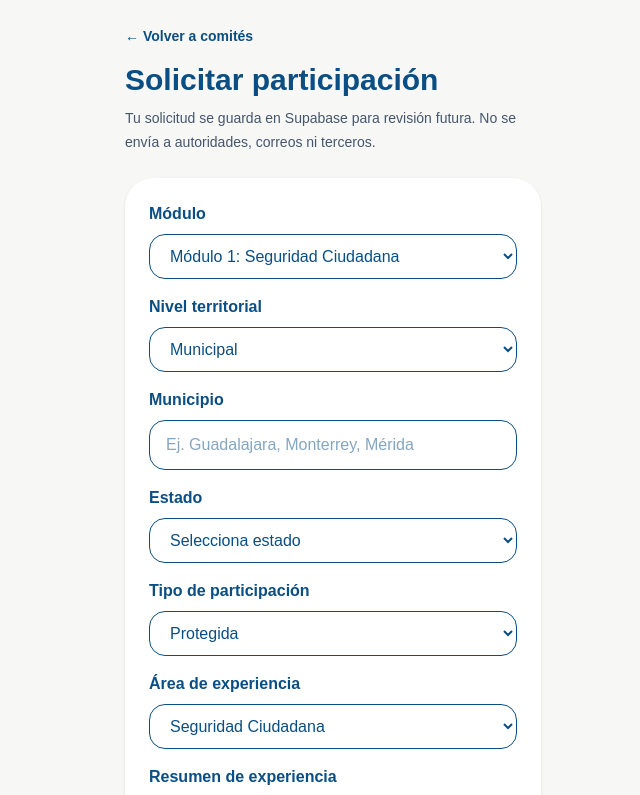
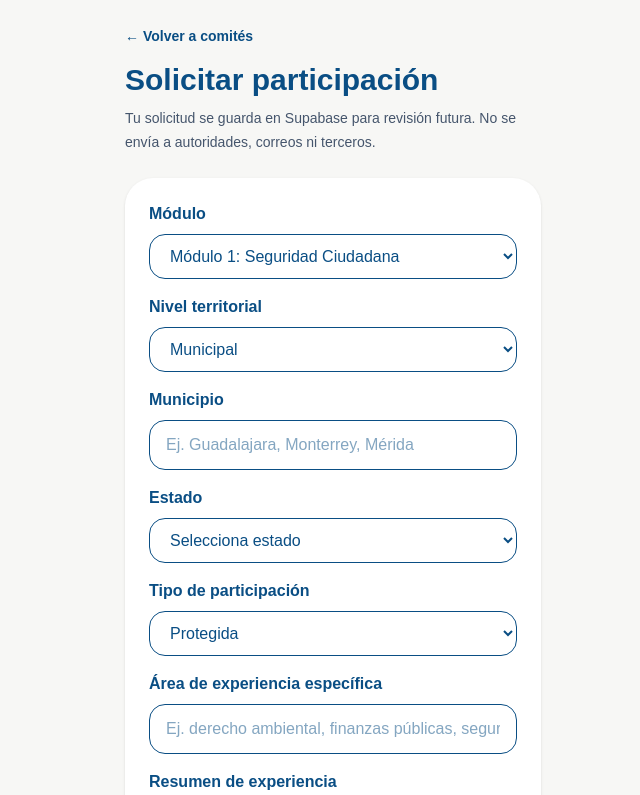
Before and after one commit to TecnocraciaParticipativaMexico/Plataforma, a Next.js app in the folder web/: page /comites/solicitar in a window 1280 px wide. Shown: the top 795 px of the page, without its empty margins (307-947 px from the left). Built offline with nearby package versions, Linux system fonts and the light colour scheme.

Commit message:
fix: fortalecer validacion de solicitudes de comites

```diff
--- a/web/app/comites/solicitar/page.tsx
+++ b/web/app/comites/solicitar/page.tsx
@@ -50,9 +50,10 @@ function textoInvalido(texto: string) {
   const t = texto.toLowerCase().trim();
 
   const bloqueadas = [
-    "ching", "pendej", "puto", "puta", "mierda", "jaja", "jajaja",
-    "asdf", "qwerty", "xxxxx", "prueba", "test", "fake", "falso",
-    "inventado", "no se", "no sé", "nada",
+  "ching", "pendej", "puto", "puta", "mierda", "verga", "mamar", "mama", "papa",
+  "tu mama", "tu mamá", "tu papa", "tu papá", "me la pellizcan", "madre", "padre",
+  "jaja", "jajaja", "asdf", "qwerty", "xxxxx", "prueba", "test", "morena", "prian",
+  "fake", "falso", "inventado", "no se", "no sé", "nada",
   ];
 
   if (t.length < 15) return true;
@@ -69,7 +70,7 @@ export default function SolicitarComitePage() {
   const [state, setState] = useState("");
   const [participationType, setParticipationType] = useState("Protegida");
   const [publicName, setPublicName] = useState("");
-  const [expertiseArea, setExpertiseArea] = useState("Seguridad Ciudadana");
+  const [expertiseArea, setExpertiseArea] = useState("");
   const [experienceSummary, setExperienceSummary] = useState("");
   const [motivation, setMotivation] = useState("");
   const [result, setResult] = useState<any>(null);
@@ -95,10 +96,10 @@ export default function SolicitarComitePage() {
         return;
       }
 
-      if (textoInvalido(experienceSummary)) {
+if (textoInvalido(expertiseArea)) {
   setResult({
     ok: false,
-          error: "El resumen de experiencia parece muy corto, poco claro o inválido.",
+    error: "El área de experiencia parece poco clara o inválida.",
   });
   return;
 }
@@ -172,7 +173,7 @@ export default function SolicitarComitePage() {
             onChange={(e) => {
               const id = Number(e.target.value);
               setModuleId(id);
-              setExpertiseArea(modulos[id - 1]);
+              setExpertiseArea("");
             }}
             className="mb-4 w-full rounded-2xl border px-4 py-3"
           >
@@ -246,16 +247,13 @@ export default function SolicitarComitePage() {
             </>
           )}
 
-          <label className="mb-2 block font-semibold">Área de experiencia</label>
-          <select
+<label className="mb-2 block font-semibold">Área de experiencia específica</label>
+<input
   value={expertiseArea}
   onChange={(e) => setExpertiseArea(e.target.value)}
   className="mb-4 w-full rounded-2xl border px-4 py-3"
-          >
-            {modulos.map((modulo) => (
-              <option key={modulo}>{modulo}</option>
-            ))}
-          </select>
+  placeholder="Ej. derecho ambiental, finanzas públicas, seguridad comunitaria"
+/>
 
           <label className="mb-2 block font-semibold">Resumen de experiencia</label>
           <textarea
```
Lines whose indentation alone changed are shown as unchanged.
